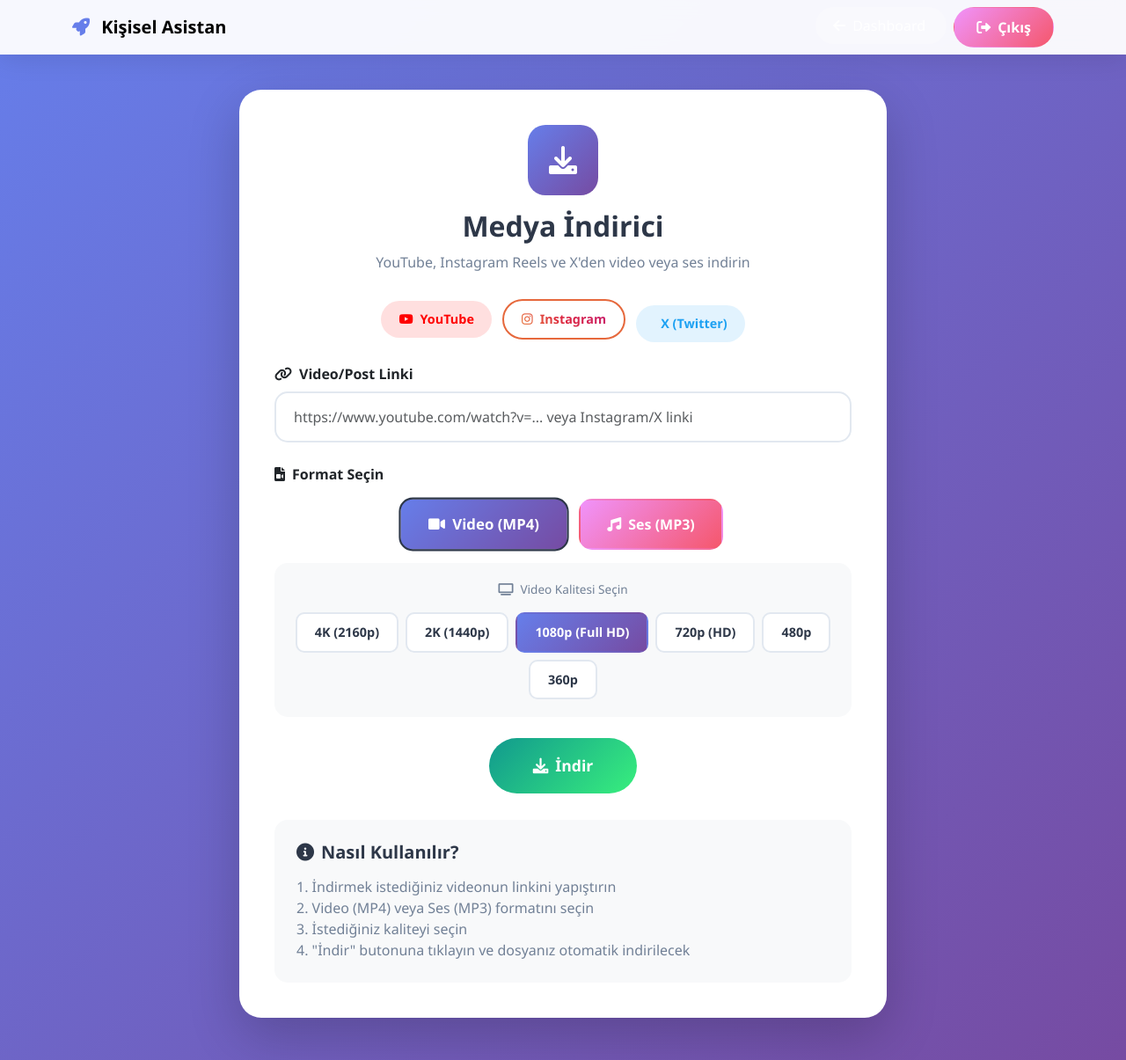
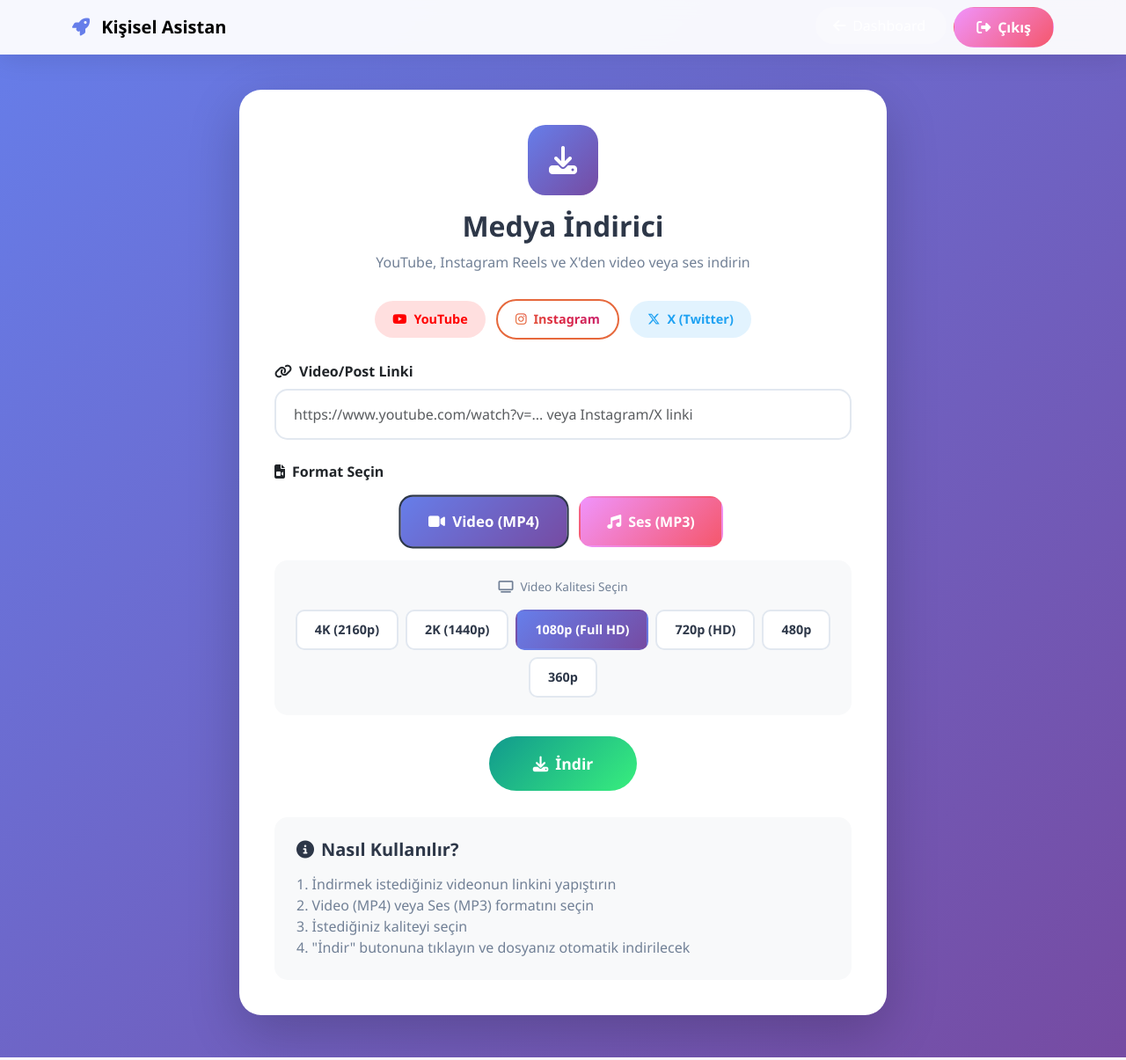
Before and after one commit to demirelmrtcn/Django-Website, a Django app: page /medya-indir/ in a window 1280 px wide. Shown: the whole page at 88% size. Run offline with Django 4.2, Linux system fonts and the light colour scheme; a user stored in the database is signed in; some libraries are stand-ins or nearby versions.

Commit message:
Update Font Awesome to 6.5.1 for X (Twitter) icon support

```diff
--- a/md-website/core/templates/core/media_downloader.html
+++ b/md-website/core/templates/core/media_downloader.html
@@ -8,7 +8,7 @@
     <link rel="icon" type="image/png" href="{% static 'images/favicon.png' %}">
     <title>Medya İndirici - Kişisel Asistan</title>
     <link href="https://cdn.jsdelivr.net/npm/bootstrap@5.3.0/dist/css/bootstrap.min.css" rel="stylesheet">
-    <link href="https://cdnjs.cloudflare.com/ajax/libs/font-awesome/6.0.0/css/all.min.css" rel="stylesheet">
+    <link href="https://cdnjs.cloudflare.com/ajax/libs/font-awesome/6.5.1/css/all.min.css" rel="stylesheet">
     <style>
         body {
             background: linear-gradient(135deg, #667eea 0%, #764ba2 100%);
```
